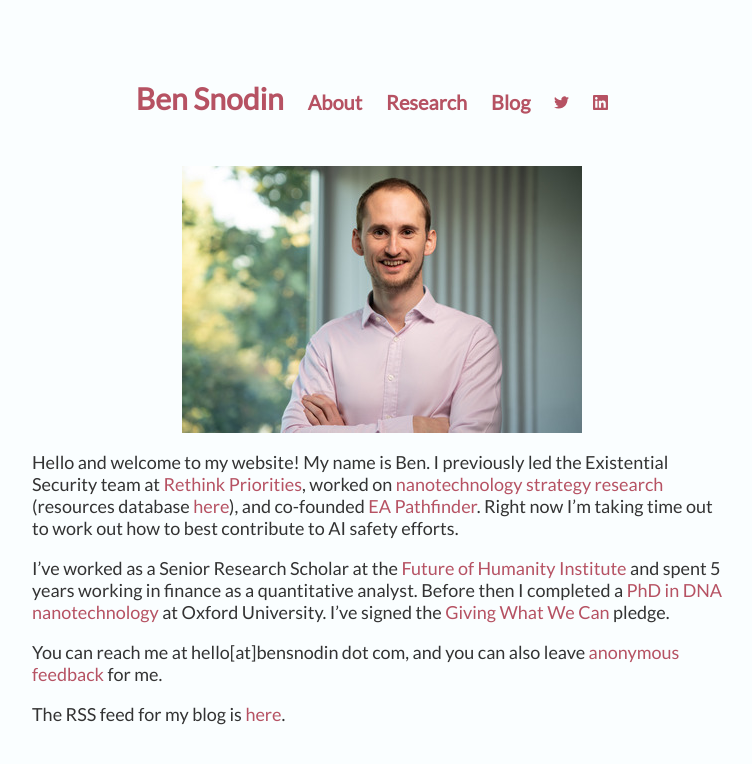
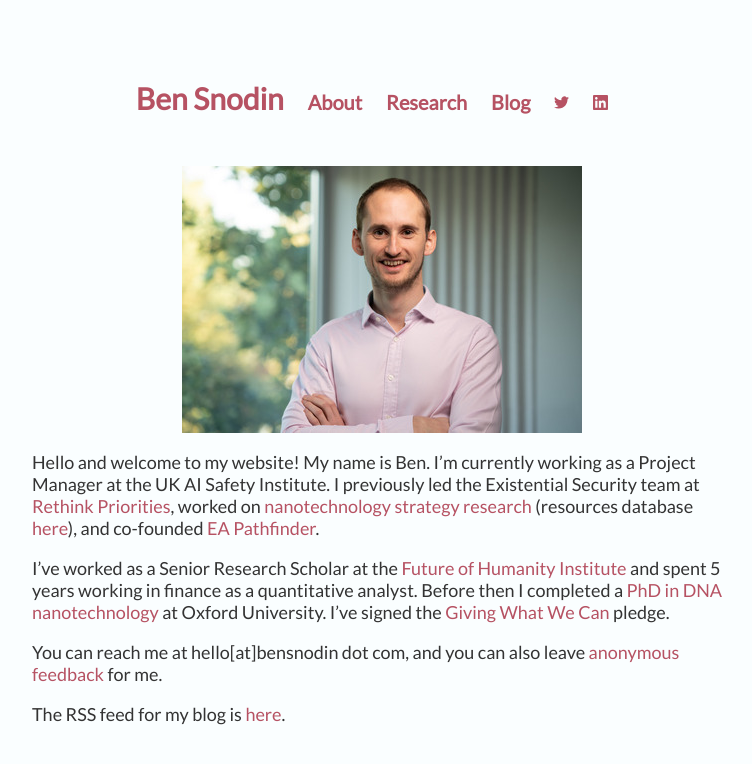
Before and after one commit to bsnodin/bsnodin.github.io, a Jekyll site: the page built from index.md, in a window 1280 px wide. Shown: the top 764 px of the page, without its empty margins (258-1010 px from the left). Built offline with Jekyll 4.4.1, drawn with Linux system fonts in a browser that asks for light colours.

Commit message:
updated bio on main page

```diff
--- a/index.md
+++ b/index.md
@@ -5,7 +5,7 @@
 
 <center><img src="{{ site.baseurl }}/assets/me400x.jpg" alt="me" width="400" id="photo"></center>
 
-Hello and welcome to my website! My name is Ben. I previously led the Existential Security team at [Rethink Priorities](https://rethinkpriorities.org/), worked on [nanotechnology strategy research](research_articles/thoughts_on_nanotechnology/) (resources database [here](https://www.bensnodin.com/research_articles/nanotech_resources_database/)), and co-founded [EA Pathfinder](https://www.successif.org/). Right now I'm taking time out to work out how to best contribute to AI safety efforts.
+Hello and welcome to my website! My name is Ben. I’m currently working as a Project Manager at the UK AI Safety Institute. I previously led the Existential Security team at [Rethink Priorities](https://rethinkpriorities.org/), worked on [nanotechnology strategy research](research_articles/thoughts_on_nanotechnology/) (resources database [here](https://www.bensnodin.com/research_articles/nanotech_resources_database/)), and co-founded [EA Pathfinder](https://www.successif.org/).
 
 I've worked as a Senior Research Scholar at the [Future of Humanity Institute](https://www.fhi.ox.ac.uk/) and spent 5 years working in finance as a quantitative analyst. Before then I completed a [PhD in DNA nanotechnology](https://dna.physics.ox.ac.uk/index.php/Main_Page) at Oxford University. I've signed the [Giving What We Can](https://www.givingwhatwecan.org/) pledge.
 
```
